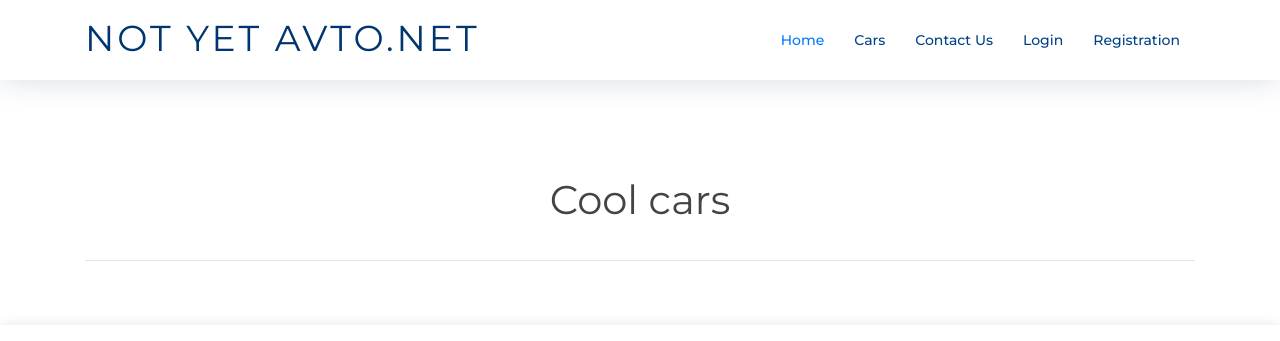
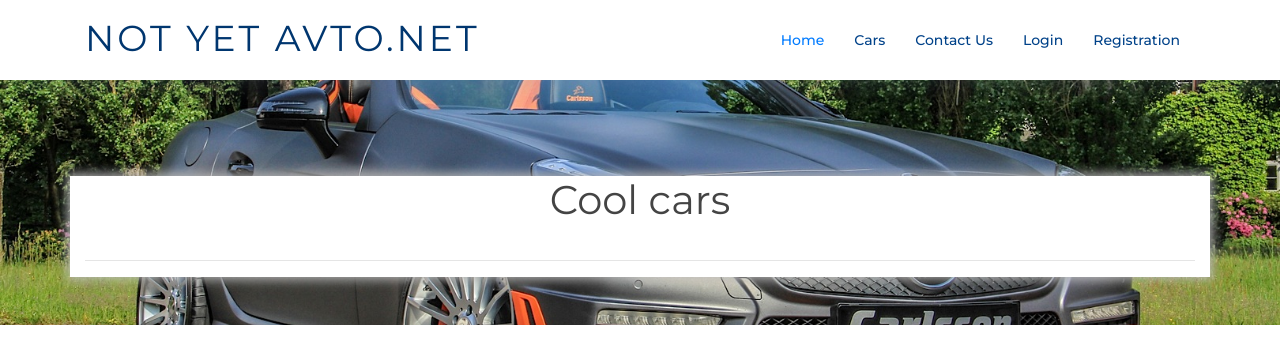
Before and after one commit to cverle/avtonet, a PHP site: page / in a window 1280 px wide. Shown: the top 341 px of the page. Run offline with PHP 8.4, Linux system fonts and the light colour scheme; data comes from the database, SQL or seed files in the repository; data that the repository does not hold is empty; some libraries are stand-ins or nearby versions; some web fonts are replaced.

Commit message:
added paralax background

```diff
--- a/index.php
+++ b/index.php
@@ -3,19 +3,46 @@
 
 <head>
   <?php require('css-js.php'); ?>
+  <style>
+    .parallax {
+      /* The image used */
+      background-image: url('./mercedes.jpg');
+      /* Create the parallax scrolling effect */
+      background-attachment: fixed;
+      background-position: center;
+      background-repeat: no-repeat;
+      background-size: cover;
+      /* -webkit-filter: blur(5px);
+      -moz-filter: blur(5px);
+      -o-filter: blur(5px);
+      -ms-filter: blur(5px);
+      filter: blur(5px); */
+    }
+
+    .no-blur {
+      -webkit-filter: blur(0) !important;
+      -moz-filter: blur(0) !important;
+      -o-filter: blur(0) !important;
+      -ms-filter: blur(0) !important;
+      filter: blur(0) !important;
+    }
+  </style>
 </head>
 
 <body>
 
   <?php include('header.php'); ?>
-  <section class="py-5">
-    <div class="container-fluid" style="padding-top:10%;">
-      <div class="container">
-        <div class="d-flex justify-content-center">
+
+  <section class="parallax py-5">
+    <div class="container-fluid no-blur" style="padding-top:10%;">
+      <div class="container" style="background-color: white; -webkit-box-shadow: 0px 0px 10px 3px rgba(186,186,186,0.9);
+-moz-box-shadow: 0px 0px 10px 3px rgba(186,186,186,0.9);
+box-shadow: 0px 0px 10px 3px rgba(186,186,186,0.9);">
+        <div class="d-flex justify-content-center no-blur">
           <h1>Cool cars</h1>
         </div>
         <hr />
-        <div class="d-flex justify-content-center">
+        <div class="d-flex justify-content-center no-blur">
           <?php
             $sql_select_cars = "SELECT
                                   cars.*,
@@ -39,7 +66,7 @@
                   <img class="card-img-top" src="' . $cars['url'] . '" alt="Card image cap">
                   <div class="card-body">
                     <h5 class="card-title">' . $cars['brand'] . ', ' . $cars['model'] . '</h5>
-                    <p class="card-text">' . $cars['price'] . '&#8381;<br />
+                    <p class="card-text">' . $cars['price'] . ' &#8381;<br />
                         Registered year: ' . $cars['year_of_registration'] . '<br />
                         Fuel type: ' . $cars['fuel_type'] . '<br />
                         Gear shift type: ' . $cars['gear_shifts'] . '</p>
```
Also changed, not shown: mercedes.jpg (added).
